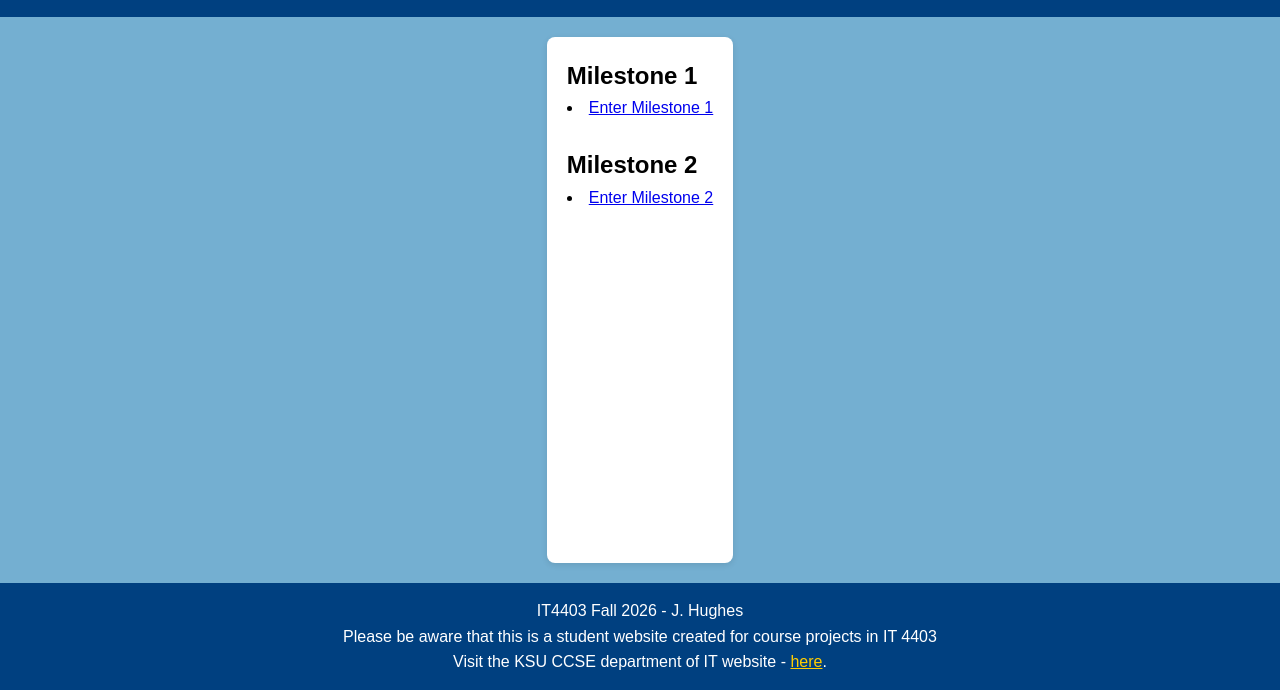
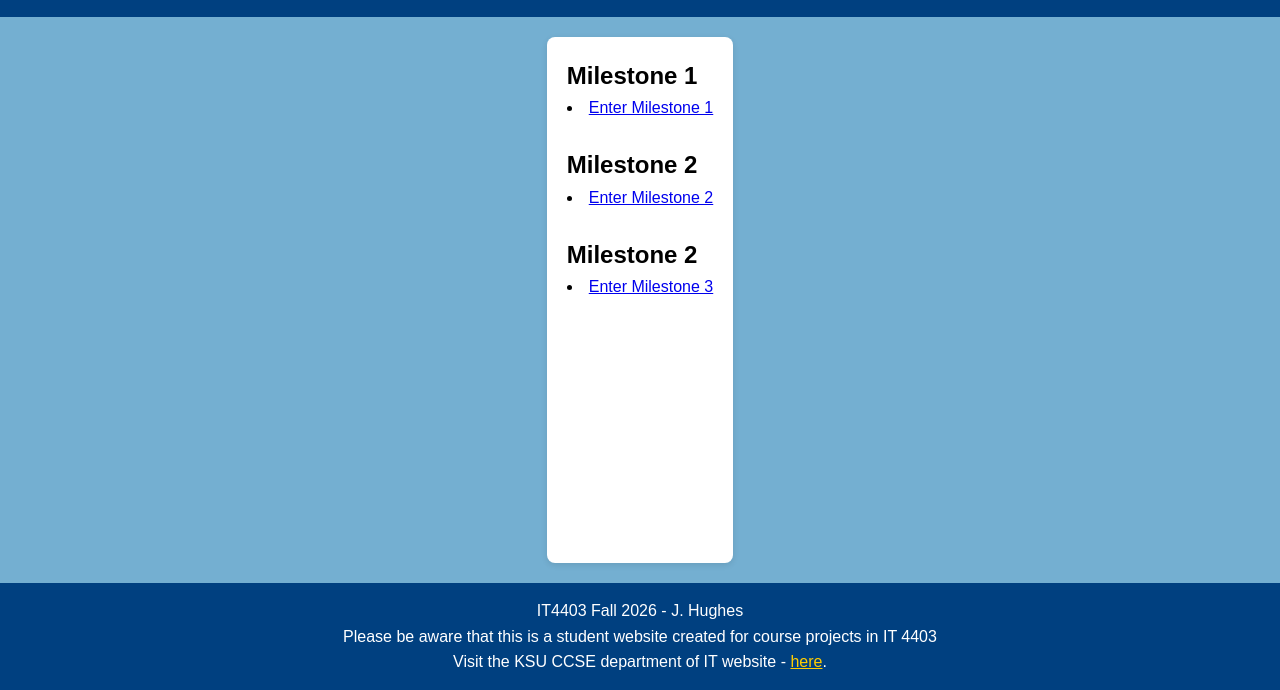
Before and after one commit to JHughe96/IT4403_W01, a plain HTML site: page milestones.html in a window 1280 px wide. Shown: the part 110-800 px from the top of the page. Drawn offline with Linux system fonts and the light colour scheme.

Commit message:
Add Milestone 2 and link to Milestone 3

```diff
--- a/milestones.html
+++ b/milestones.html
@@ -29,6 +29,11 @@
         <li><a href="milestone2.html">Enter Milestone 2</a></li>
       </p>
       <br>
+      <h2>Milestone 2 </h2>
+      <p>
+        <li><a href="milestone3.html">Enter Milestone 3</a></li>
+      </p>
+      <br>
 
     </main>
 
```
